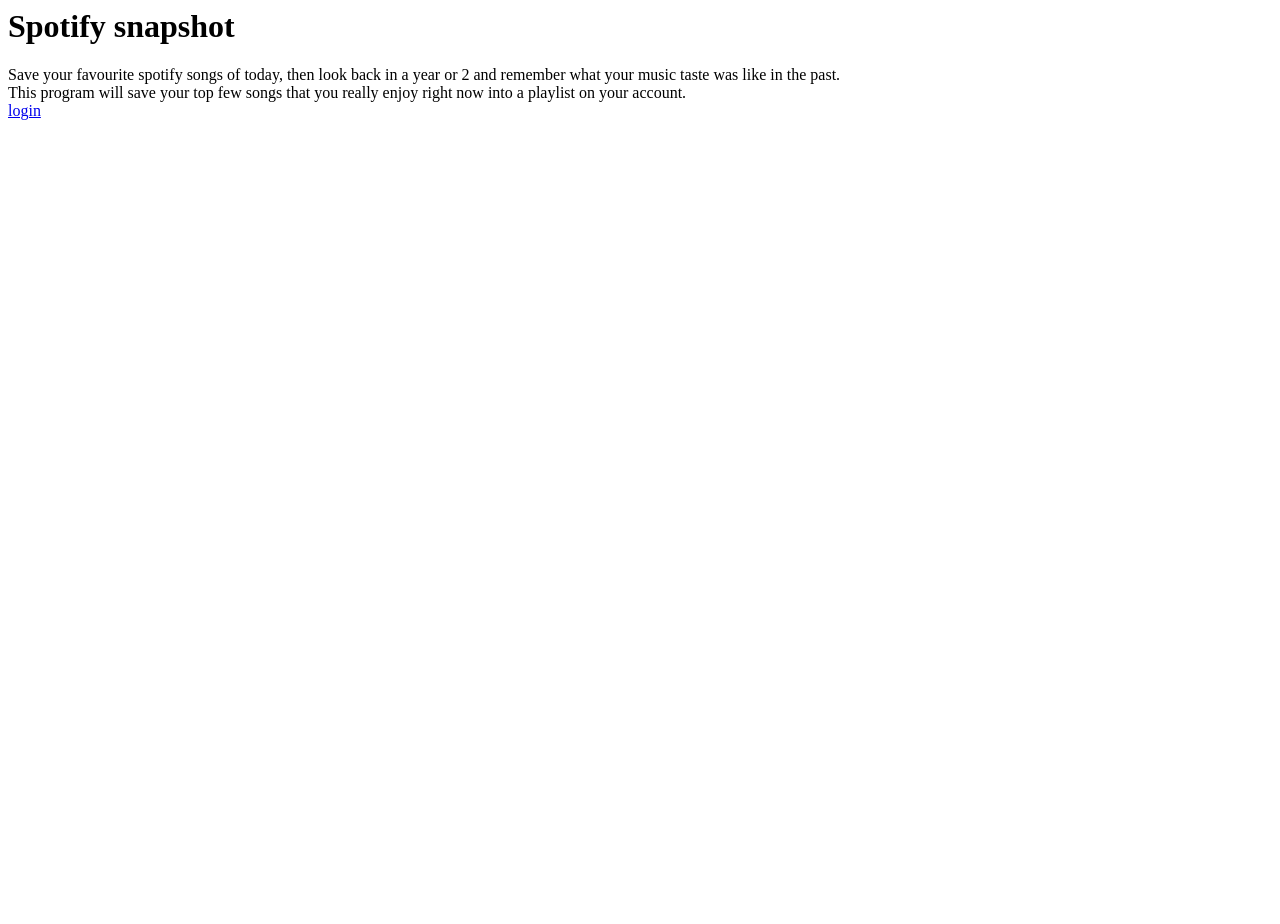
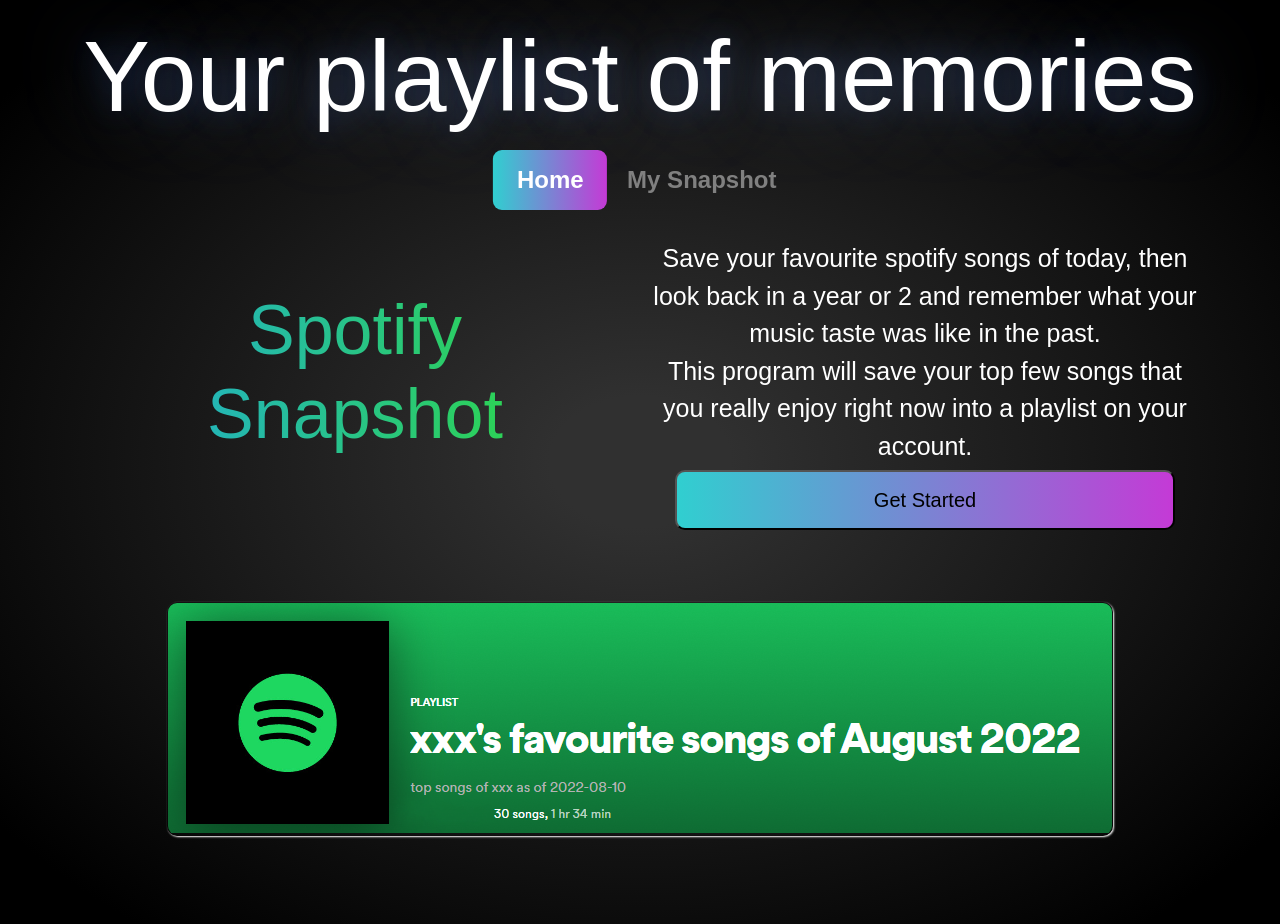
Before and after one commit to SebassNoob/SpotifySnapshot, a Flask app: page / in a window 1280 px wide. Before the commit the page ends 120 px from the top, so only its background shows below. Run offline with Flask 2, Linux system fonts and the light colour scheme; style sheets or scripts are compiled from the project's sources.

Commit message:
frontpage design

```diff
--- a/main.py
+++ b/main.py
@@ -1,5 +1,5 @@
 import os
-from flask import Flask, redirect, request, make_response, render_template
+from flask import Flask, redirect, request, make_response, render_template, flash
 
 from dataclasses import dataclass
 import string
@@ -12,6 +12,7 @@
 
 
 log = logging.getLogger('werkzeug')
+log.setLevel(logging.DEBUG)
 
 
 
@@ -35,6 +36,11 @@
 
 @app.route('/')
 def index():
+
+  return render_template('index.html')
+
+@app.route('/getit')
+def getit():
   if request.cookies.get('auth') is not None:
     '''if user has cookie with encoded auth token, take that to process'''
 
@@ -52,21 +58,25 @@
     username = json.loads(user.text).get('display_name')
     userid = json.loads(user.text).get('id')
 
-
+    #get users top songs
     songs = requests.get('https://api.spotify.com/v1/me/top/tracks', headers = headers_const, params = {
       'limit':30,
       'offset':0,
       'time_range':'short_term'
     })
+
     uris = []
     for song in json.loads(songs.text).get('items'):
-
       uris.append(song.get('uri'))
 
+
+    #creates a new playlist
     new_playlist = requests.post(f'https://api.spotify.com/v1/users/{userid}/playlists', headers = headers_const, data=json.dumps({
       'name': f"{username}'s favourite songs of {months_of_the_year[datetime.datetime.today().month-1]} {datetime.datetime.today().year}",
       'description':f"top songs of {username} as of {datetime.datetime.today()}"
     }))
+
+    #grabs the id to append to
     new_playlist_id = json.loads(new_playlist.text).get('id')
 
     add_items = requests.post(f'https://api.spotify.com/v1/playlists/{new_playlist_id}/tracks', headers = headers_const, data = json.dumps({
@@ -78,7 +88,8 @@
     }))
 
     return str(json.loads(new_playlist.text).get('external_urls').get('spotify'))
-  return render_template('index.html')
+  #if accessed without logging/cookies, return to homepage and force to login
+  return render_template('getit-error.html'), {"Refresh": "5; url=/"}
 
 
 @app.route('/login')
--- /dev/null
+++ b/static/index.js
@@ -0,0 +1,53 @@
+//w3schools getcookie function
+//takes name of cookie one is trying to find, outputs value if found else returns null
+function getCookie(cname) {
+  let name = cname + "=";
+  let decodedCookie = decodeURIComponent(document.cookie);
+  let ca = decodedCookie.split(';');
+  for(let i = 0; i <ca.length; i++) {
+    let c = ca[i];
+    while (c.charAt(0) == ' ') {
+      c = c.substring(1);
+    }
+    if (c.indexOf(name) == 0) {
+      return c.substring(name.length, c.length);
+    }
+  }
+  return null;
+}
+
+
+
+$('document').ready(()=>{
+  const pathname = window.location.pathname;
+  if (pathname === "/"){
+    console.log(getCookie('auth'))
+    if (getCookie("auth") === null){
+      $('#getit-link').addClass("disabled").css("color","grey");
+    }
+    else{
+      // do nothing, it is enabled
+    }
+    $('.get-started').click(()=>{
+      window.location.pathname='/login';
+    })
+  }
+
+  if (pathname === "/getit") {
+
+    //countdown for error page
+    let count = 5;
+    setInterval(()=>{
+
+      count -=1;
+      $("#countdown-for-redirect").text((i,original_text)=>{
+        return count
+      })
+    }, 1000);
+
+
+  }
+
+
+
+})
--- /dev/null
+++ b/static/index.scss
@@ -0,0 +1,86 @@
+
+
+
+
+
+
+body{
+  font-family: 'DM Sans', sans-serif;
+  background-image: radial-gradient(#303030 10%, #000000 90%);;
+}
+
+h1,p1{
+  color:white;
+}
+
+
+#title{
+  font-size: 100px
+}
+
+.desc{
+  font-size:25px;
+}
+.get-started{
+  background: linear-gradient(to right, #30CFD0, #c43ad6) !important;
+  border-radius:10px;
+  width: 500px;
+  height:60px;
+  font-size:20px;
+  margin-top:5px;
+}
+.nav-link {
+  background: linear-gradient(to right, #30CFD0, #c43ad6) !important;
+  color: black;
+}
+.nav-link:not(.active){
+  background:transparent !important;
+  color: white;
+}
+
+.nav-item{
+  scale:150%;
+}
+.card{
+
+
+  padding: 2px;
+  height: 234px;
+  width: 946px;
+  margin:auto;
+  color: white;
+  overflow: hidden;
+  align-items: center;
+  justify-content: center;
+  position: relative;
+  background-color: gray;
+  border-radius: 10px;
+  box-shadow: 1px 1px 2px #ffffff;
+  background-color: transparent;
+
+}
+
+.card::before{
+  content: '';
+  background-image: url('./assets/playlist.png');
+  background-size: cover;
+  margin-left: -2px;
+  margin-top: -2px;
+  height: 234px;
+  width: 946px;
+  position: relative;
+
+  z-index: -1;
+
+}
+
+.text-glow {
+  text-shadow: 0 0 80px rgb(192 219 255 / 35%), 0 0 32px rgb(65 120 255 / 24%);
+}
+
+/* https://rareblocks.xyz/ */
+.text-gradient {
+  background: linear-gradient(to left, #30dd30, #20aadd);
+  -webkit-background-clip: text;
+  -webkit-text-fill-color: transparent;
+}
--- a/templates/index.html
+++ b/templates/index.html
@@ -1,16 +1,60 @@
 <head>
   <title>Your Snapshot</title>
+  <meta charset="utf-8">
+
+
+  <link href="https://cdn.jsdelivr.net/npm/bootstrap@5.2.0/dist/css/bootstrap.min.css" rel="stylesheet" integrity="sha384-gH2yIJqKdNHPEq0n4Mqa/HGKIhSkIHeL5AyhkYV8i59U5AR6csBvApHHNl/vI1Bx" crossorigin="anonymous">
+  <link rel="stylesheet" href="static/index.scss" type="text/css">
+
+
 </head>
-<body>
-  <div>
-    <h1>Spotify snapshot</h1>
-  </div>
-  <div>
-    <p1>Save your favourite spotify songs of today, then look back in a year or 2 and remember what your music taste was like in the past.</p1>
-    <br>
-    <p1>This program will save your top few songs that you really enjoy right now into a playlist on your account.</p1>
-    <br>
-    <a href="/login">login</a>
+<body class="text-center">
+
+  <div class="cover-container d-flex p-3 mx-auto flex-column">
+    <header class="mb-auto">
+      <h1 class="text-glow mb-0" id="title">Your playlist of memories</h1>
+      <div>
+        <ul class="nav nav-pills justify-content-center m-3 mt-0 nav-main " >
+          <li class="nav-item m-3 ">
+            <a class="nav-link fw-bold m-2 active" aria-current="page" href="/">Home</a>
+          </li>
+          <li class="nav-item m-3">
+            <a class="nav-link fw-bold m-2 " href="/getit" id="getit-link">My Snapshot</a>
+          </li>
+
+        </ul>
+      </div>
+    </header>
+    <div class="container">
+      <div class="row">
+        <div class="col-sm">
+          <h1 class="text-gradient mt-5" style="font-size:70px">Spotify <br> Snapshot</h1>
+        </div>
+        <div class="col-sm">
+          <p1 class="desc">Save your favourite spotify songs of today, then look back in a year or 2 and remember what your music taste was like in the past.</p1>
+          <br>
+          <p1 class="desc">This program will save your top few songs that you really enjoy right now into a playlist on your account.</p1>
+          <br>
+          <button  class="get-started">Get Started</button>
+        </div>
+
+      </div>
+
+      <br>
+
+
+
+    </div>
+    <div>
+      <center><div class="card m-5 mb-5"></div></center>
+
+    </div>
+    <div>
+      <br>
+    </div>
   </div>
 
+
+  <script src="https://code.jquery.com/jquery-3.6.0.js" integrity="sha256-H+K7U5CnXl1h5ywQfKtSj8PCmoN9aaq30gDh27Xc0jk=" crossorigin="anonymous"></script>
+  <script src="static/index.js"></script>
 </body>
```
Also changed, not shown: templates/getit-error.html (added, +18 -0 lines), static/assets/playlist.png (added), templates/getit.html (added), 1 other file.
